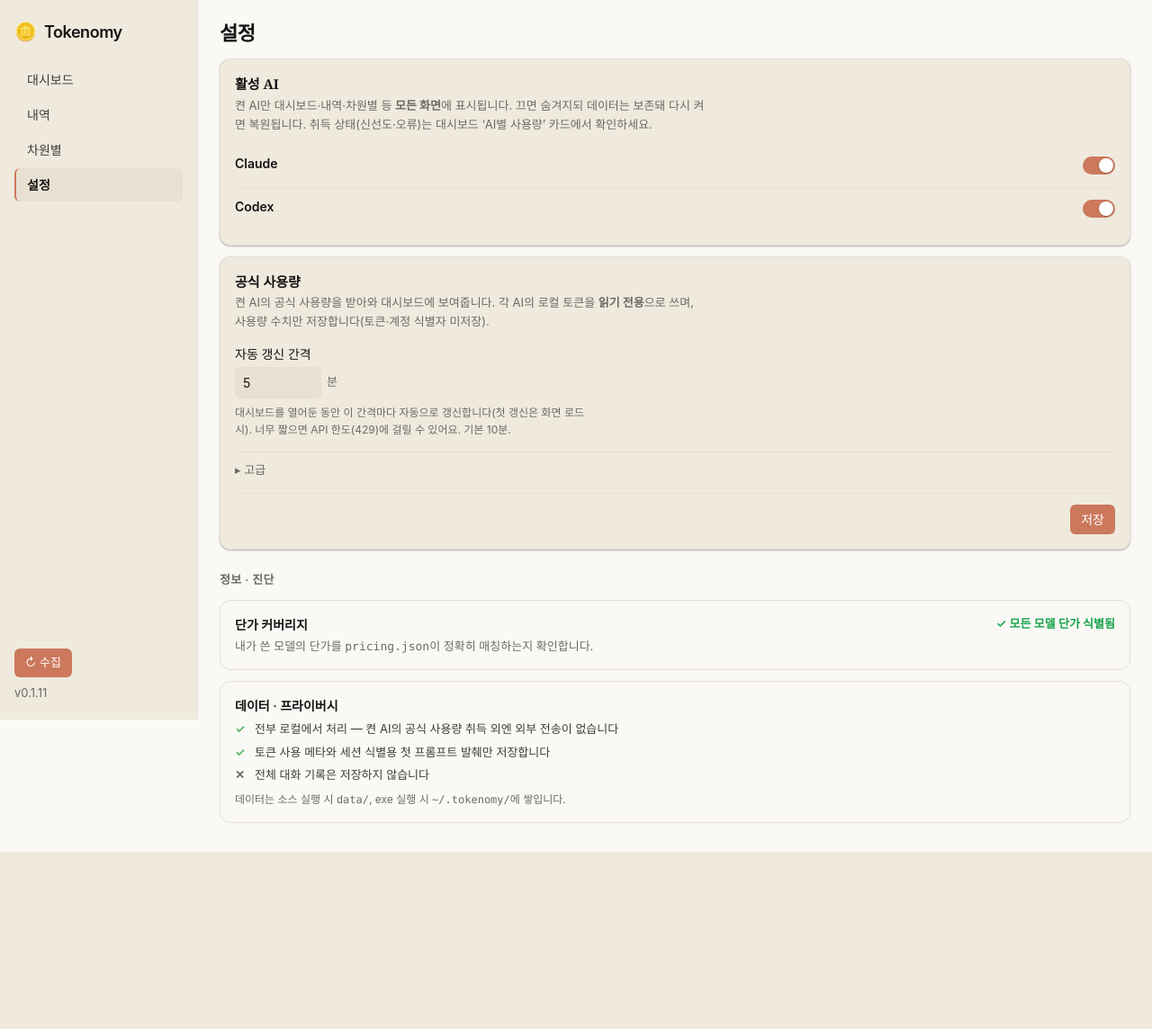
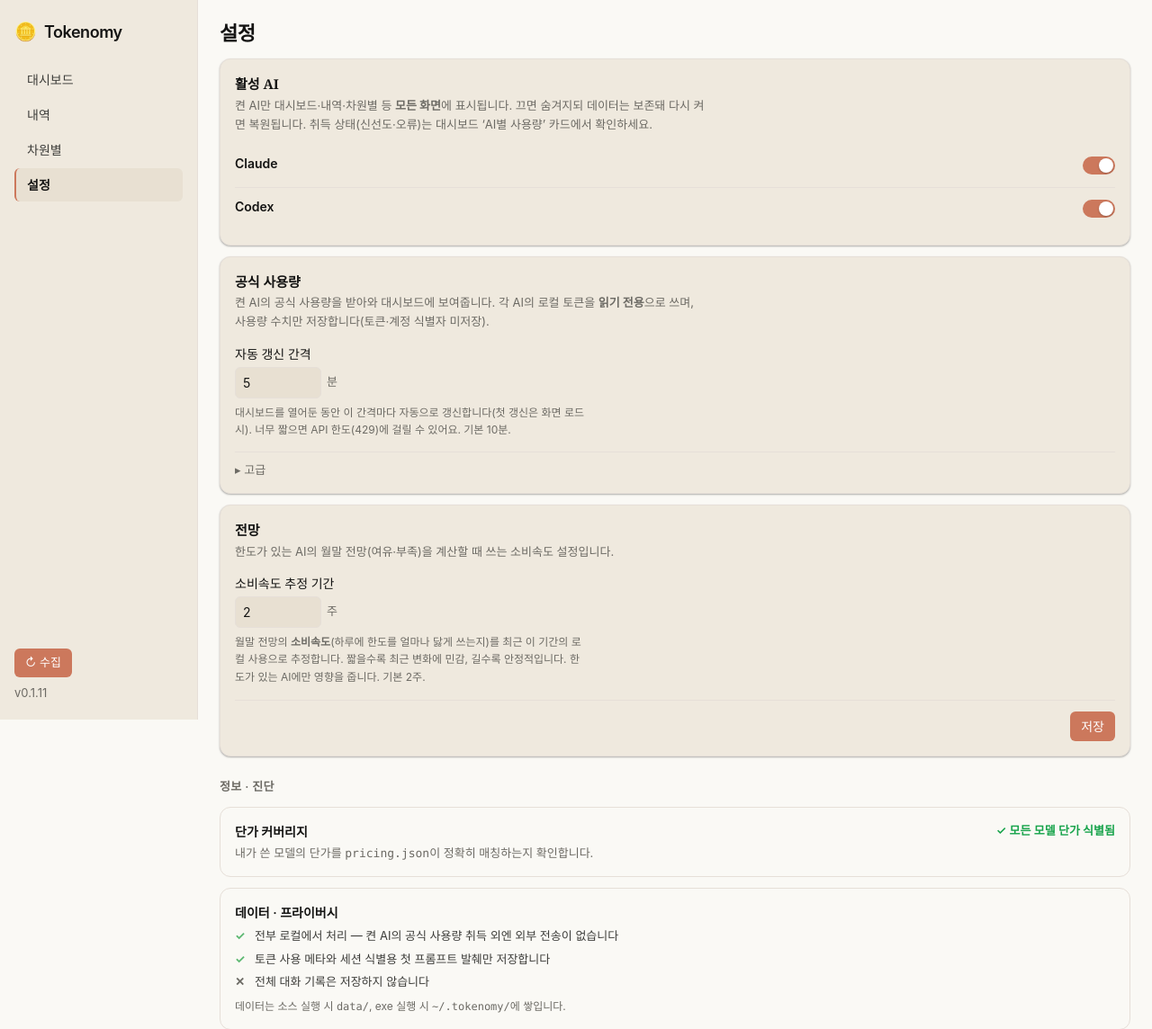
Before and after one commit to genius-kim-samsung/tokenomy, a FastAPI app: page /settings in a window 1280 px wide. Shown: the top 1144 px of the page at 90% size. Before the commit the page ends 947 px from the top, so only its background shows below. Run offline with FastAPI, Linux system fonts and the light colour scheme; data comes from the database, SQL or seed files in the repository; data that the repository does not hold is empty; style sheets or scripts are compiled from the project's sources.

Commit message:
feat(settings): 소비속도 추정 기간(rate_window_weeks) UI 설정 추가
전망 소비속도의 트레일링 창 길이를 JSON 직접 수정 없이 설정 화면에서
조정하도록 노출한다. 설정 페이지에 새 "전망" 카드를 추가하고, 한도 있는
AI의 월말 전망을 계산하는 소비속도 창(1~8주, 기본 2)을 숫자 입력으로 제공.

- settings.html: "전망" 카드 + name="rate_window_weeks" 숫자 입력(min1 max8,
  단위 주)·한도 단서 도움말. 저장 버튼을 마지막 카드 풋으로 이동(단일 저장 유지).
- app.py: settings_get가 rate_window_weeks 주입, settings_post가 폼값을
  forecast_settings() getter로 정규화(1~8 clamp·오설정→2)해 저장(클램프 단일 출처).
- test_web.py: GET 렌더 / POST 영속 / POST 정규화(99→8) 3건.

UI 라벨은 "소비속도 추정 기간" — 글로서리 "rate-window"(% 회전창)와 혼동 방지.
새 도메인 용어 없음(기존 소비속도/트레일링 창의 UI 노출이라 CONTEXT.md/ADR 무변경).

Co-Authored-By: Claude Opus 4.8 (1M context) <noreply@anthropic.com>
Claude-Session: https://claude.ai/code/session_01G4NabnVMaW7FPqaUH8DQPK

```diff
--- a/tokenomy/web/app.py
+++ b/tokenomy/web/app.py
@@ -10,7 +10,7 @@ from fastapi.templating import Jinja2Templates
 
 from tokenomy import __version__
 from tokenomy.aggregate import KST, DIM_COLUMNS, PROVIDERS, parse_ts
-from tokenomy.config import credit_to_usd as _credit_to_usd, load_config, official_fetch_settings, tracked_providers, save_config
+from tokenomy.config import credit_to_usd as _credit_to_usd, forecast_settings, load_config, official_fetch_settings, tracked_providers, save_config
 from tokenomy.cli import cmd_ingest
 from tokenomy.db import connect
 from tokenomy.official_fetch import refresh_tracked
@@ -185,6 +185,7 @@ def settings_get(request: Request, saved: int = 0):
         request, "settings.html",
         {"tracked": tracked, "providers": list(PROVIDERS),
          "credit_to_usd": _credit_to_usd(config),
+         "rate_window_weeks": forecast_settings(config)["rate_window_weeks"],
          "official_fetch": ofs,
          "provider_toggles": settings_provider_toggles(config),
          "saved": bool(saved),
@@ -214,6 +215,10 @@ async def settings_post(request: Request):
     config["credit_to_usd"] = ctu if ctu > 0 else 0.04
     mi = int(_to_float(form.get("min_interval")))
     config["official_fetch"] = {"min_interval_minutes": mi if mi > 0 else 10}
+    # 소비속도 추정 기간(트레일링 창, 주) — getter로 정규화(1~8 clamp·오설정→기본 2) 후 저장.
+    # 클램프 범위를 getter 단일 출처에 두려고 직접 min/max를 두지 않는다.
+    rw = forecast_settings({"forecast_settings": {"rate_window_weeks": form.get("rate_window_weeks")}})
+    config["forecast_settings"] = rw
     # 레거시 키 정리(있으면 제거 — config를 깔끔하게 다시 쓴다)
     for k in ("budget", "budget_start"):
         config.pop(k, None)
--- a/tokenomy/web/templates/settings.html
+++ b/tokenomy/web/templates/settings.html
@@ -47,6 +47,18 @@
         크레딧 사용량을 금액으로 보여줄 때만 쓰입니다.</p>
     </div>
   </details>
+</section>
+
+<section class="card set-card">
+  <h2>전망</h2>
+  <p class="set-sub">한도가 있는 AI의 월말 전망(여유·부족)을 계산할 때 쓰는 소비속도 설정입니다.</p>
+
+  <div class="field">
+    <label class="field-label" for="rate_window_weeks">소비속도 추정 기간</label>
+    <span class="field-input"><input type="number" step="1" min="1" max="8" id="rate_window_weeks" name="rate_window_weeks" value="{{ rate_window_weeks }}"><span class="field-unit">주</span></span>
+    <p class="field-help">월말 전망의 <strong>소비속도</strong>(하루에 한도를 얼마나 닳게 쓰는지)를 최근 이 기간의 로컬 사용으로 추정합니다.
+      짧을수록 최근 변화에 민감, 길수록 안정적입니다. 한도가 있는 AI에만 영향을 줍니다. 기본 2주.</p>
+  </div>
 
   <div class="set-foot">
     <button class="btn" type="submit">저장</button>
```
Also changed, not shown: tests/test_web.py (+32 -0 lines).
